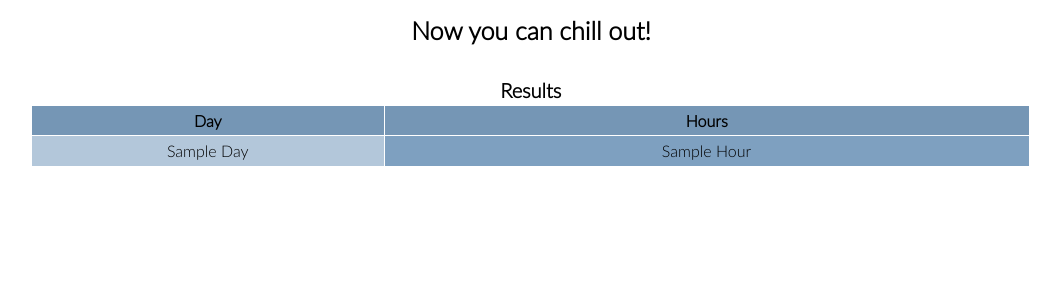
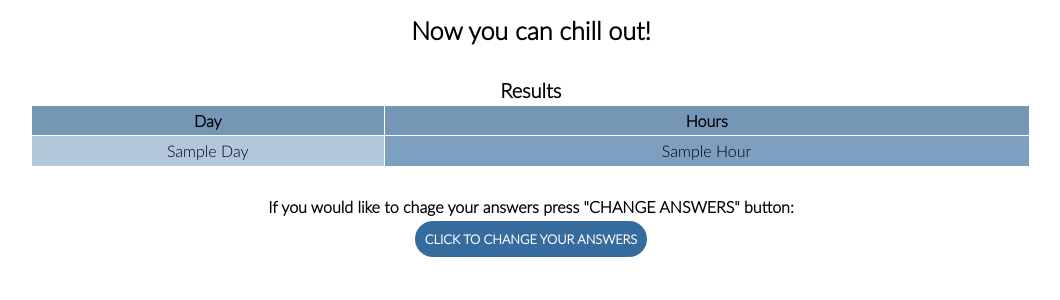
Before and after one commit to itmo-wad/Who-when-can, a Flask app: template main/templates/success.html in a window 1280 px wide. Shown: the part 279-579 px from the top of the page, without its empty margins (109-1169 px from the left). Run offline with Flask 2, Linux system fonts and the light colour scheme; the template is opened without the code that fills it: most values are stand-ins (such as "Sample title", 1, 10 or a date in 2020); some libraries are stand-ins or nearby versions.

Commit message:
change your votes for creator and for user. Small frontend fixes

```diff
--- a/main/templates/meeting_login.html
+++ b/main/templates/meeting_login.html
@@ -8,7 +8,11 @@
 	<i class="fas fa-sign-in-alt logo"></i>
     <h2>
         Sign in
-    </h2>
+	</h2>
+	<div class='description'>
+		<p>To choose apropriate days and timeslots for this meeting you should log in!</p>
+		<p>If you want to see who pick what or change your answers, please, enter your credentials and you will be redirected to "results and edit" page!</p>
+	</div>
 	{% include 'auth_template.html' %}
 	{% include 'footer.html' %}
 	</body>
--- a/main/templates/success.html
+++ b/main/templates/success.html
@@ -70,6 +70,14 @@
 		</tbody>
 	</table>
 
+	<div class='description'>
+		<p>If you would like to chage your answers press "CHANGE ANSWERS" button:</p>
+		<a href="/time_picking">
+		<div class="change_answers btn__small btn__blue inline">
+			Click to change your answers
+		</div>
+		</a>
+	</div>
 	{% include 'footer.html' %}
 	</body>
 </html>
--- a/main/views.py
+++ b/main/views.py
@@ -315,7 +315,7 @@ def finish():
                     helper[day][hr]['votes']/= total
 
             print(helper)
-            return render_template('success.html', meet=meet, helper=helper) ## change endpoint to: redirect to the list of the meetings (?)
+            return render_template('success.html', meet=meet, helper=helper)
         else:
             flash("Sorry, there is no meeting you trying to access")
     return render_template('error.html')
```
Also changed, not shown: main/templates/meeting_created.html (+9 -0 lines).
